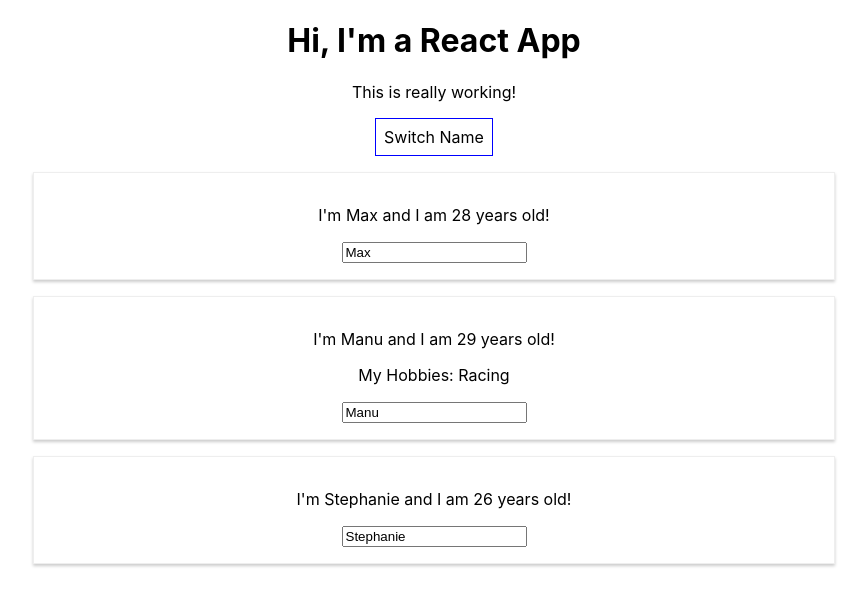
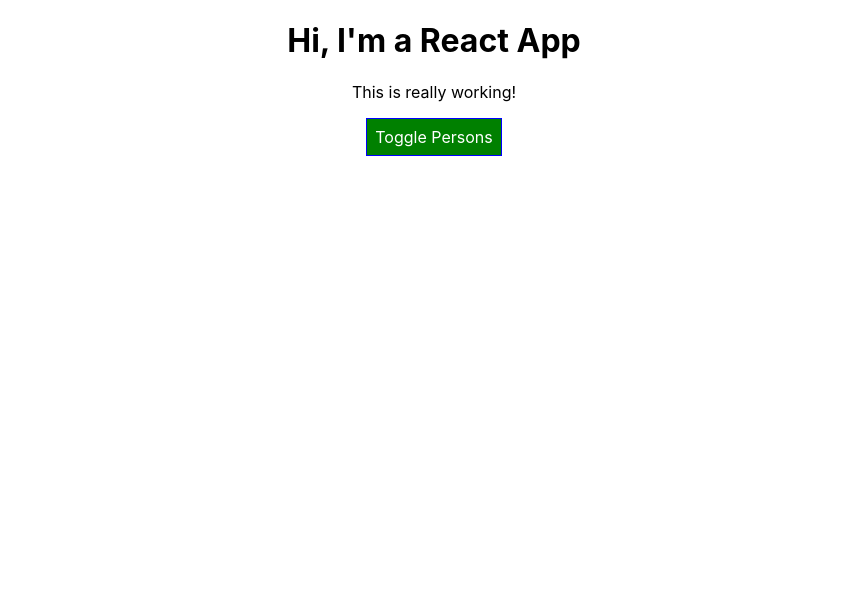
Before and after one commit to sushin-ya/react-complete-guide, a React (Create React App) app: page / in a window 1280 px wide. Shown: the top 606 px of the page, without its empty margins (206-1073 px from the left). Built offline with nearby package versions, Linux system fonts and the light colour scheme.

Commit message:
before npm run eject

```diff
--- a/package.json
+++ b/package.json
@@ -6,9 +6,11 @@
     "@testing-library/jest-dom": "^5.11.4",
     "@testing-library/react": "^11.1.0",
     "@testing-library/user-event": "^12.1.10",
+    "radium": "^0.26.1",
     "react": "^17.0.1",
     "react-dom": "^17.0.1",
-    "react-scripts": "4.0.1",
+    "react-scripts": "1.0.13",
+    "styled-components": "^5.2.1",
     "web-vitals": "^0.2.4"
   },
   "scripts": {
--- a/src/App.css
+++ b/src/App.css
@@ -1,3 +1,24 @@
 .App {
   text-align: center;
 }
+
+.red {
+  color: red;
+}
+
+.bold {
+  font-weight: bold;
+}
+
+.button {
+  background-color: green;
+  color: white;
+  font: inherit;
+  border: 1px solid blue;
+  padding: 8px;
+  cursor: pointer;
+}
+.button:hover {
+  background-color: lightgreen;
+  color: black;
+}
--- a/src/App.js
+++ b/src/App.js
@@ -1,74 +1,108 @@
 import React, { Component } from "react";
+
 import "./App.css";
 import Person from "./Person/Person";
 
 class App extends Component {
   state = {
     persons: [
-      { name: "Max", age: 28 },
-      { name: "Manu", age: 29 },
-      { name: "Stephanie", age: 26 },
+      { id: "asfa1", name: "Max", age: 28 },
+      { id: "vada1", name: "Manu", age: 29 },
+      { id: "sada1", name: "Stephanie", age: 26 },
     ],
     otherState: "some other value",
+    showPersons: false,
   };
 
-  switchNameHandler = (newName) => {
-    // console.log('Was clicked!');
-    // DON'T DO THIS: this.state.persons[0].name = 'Maximilian';
-    this.setState({
-      persons: [
-        { name: newName, age: 28 },
-        { name: "Manu", age: 29 },
-        { name: "Stephanie", age: 27 },
-      ],
+  nameChangedHandler = (event, id) => {
+    const personIndex = this.state.persons.findIndex((p) => {
+      return p.id === id;
     });
+
+    const person = {
+      ...this.state.persons[personIndex],
+    };
+
+    // const person = Object.assign({}, this.state.persons[personIndex]);
+
+    person.name = event.target.value;
+
+    const persons = [...this.state.persons];
+    persons[personIndex] = person;
+
+    this.setState({ persons: persons });
   };
 
-  nameChangedHandler = (event) => {
-    this.setState({
-      persons: [
-        { name: "Max", age: 28 },
-        { name: event.target.value, age: 29 },
-        { name: "Stephanie", age: 26 },
-      ],
-    });
+  deletePersonHandler = (personIndex) => {
+    // const persons = this.state.persons.slice();
+    const persons = [...this.state.persons];
+    persons.splice(personIndex, 1);
+    this.setState({ persons: persons });
+  };
+
+  togglePersonsHandler = () => {
+    const doesShow = this.state.showPersons;
+    this.setState({ showPersons: !doesShow });
   };
 
   render() {
     const style = {
-      backgroundColor: "white",
+      backgroundColor: "green",
+      color: "white",
       font: "inherit",
       border: "1px solid blue",
       padding: "8px",
       cursor: "pointer",
+      ":hover": {
+        backgroundColor: "lightgreen",
+        color: "black",
+      },
     };
+
+    let persons = null;
+
+    if (this.state.showPersons) {
+      persons = (
+        <div>
+          {this.state.persons.map((person, index) => {
+            return (
+              <Person
+                click={() => this.deletePersonHandler(index)}
+                name={person.name}
+                age={person.age}
+                key={person.id}
+                changed={(event) => this.nameChangedHandler(event, person.id)}
+              />
+            );
+          })}
+        </div>
+      );
+
+      // style.backgroundColor = "red";
+      // style[":hover"] = {
+      //   backgroundColor: "salmon",
+      //   color: "black",
+      // };
+    }
+
+    const classes = [];
+
+    if (this.state.persons.length <= 2) {
+      classes.push("red");
+    }
+
+    if (this.state.persons.length <= 1) {
+      classes.push("bold");
+    }
 
     return (
       <div className="App">
         <h1>Hi, I'm a React App</h1>
-        <p>This is really working!</p>
-        <button
-          style={style}
-          onClick={() => this.switchNameHandler("Maximilian!!")}
-        >
-          Switch Name
+        <p className={classes.join(" ")}>This is really working!</p>
+        <button className="button" onClick={this.togglePersonsHandler}>
+          Toggle Persons
         </button>
-        <Person
-          name={this.state.persons[0].name}
-          age={this.state.persons[0].age}
-        />
-        <Person
-          name={this.state.persons[1].name}
-          age={this.state.persons[1].age}
-          click={this.switchNameHandler.bind(this, "Max!")}
-          changed={this.nameChangedHandler}
-        >
-          My Hobbies: Racing
-        </Person>
-        <Person
-          name={this.state.persons[2].name}
-          age={this.state.persons[2].age}
-        />
+        {persons}
       </div>
     );
     // return React.createElement('div', {className: 'App'}, React.createElement('h1', null, 'Does this work now?'));
--- a/src/Person/Person.css
+++ b/src/Person/Person.css
@@ -1,4 +1,4 @@
-.Person {
+/* .Person {
   width: 60%;
   margin: 16px auto;
   border: 1px solid #eee;
@@ -6,3 +6,9 @@
   padding: 16px;
   text-align: center;
 }
+
+@media (min-width: 500px) {
+  .Person {
+    width: 450px;
+  }
+} */
--- a/src/Person/Person.js
+++ b/src/Person/Person.js
@@ -1,15 +1,31 @@
-import React from 'react';
+import React from "react";
+import styled from "styled-components";
 
-import './Person.css';
+// import "./Person.css";
+const StyledDiv = styled.div`
+  width: 60%;
+  margin: 16px auto;
+  border: 1px solid #eee;
+  box-shadow: 0 2px 3px #ccc;
+  padding: 16px;
+  text-align: center;
 
-const person = ( props ) => {
-    return (
-        <div className="Person">
-            <p onClick={props.click}>I'm {props.name} and I am {props.age} years old!</p>
-            <p>{props.children}</p>
-            <input type="text" onChange={props.changed} value={props.name} />
-        </div>
-    )
+  @media (min-width: 500px) {
+    width: 450px;
+  }
+`;
+
+const person = (props) => {
+  return (
+    // <div className="Person" style={style}>
+    <StyledDiv>
+      <p onClick={props.click}>
+        I'm {props.name} and I am {props.age} years old!
+      </p>
+      <p>{props.children}</p>
+      <input type="text" onChange={props.changed} value={props.name} />
+    </StyledDiv>
+  );
 };
 
 export default person;
```
Also changed, not shown: 2 other files (tests, documents, lock files or other folders).
